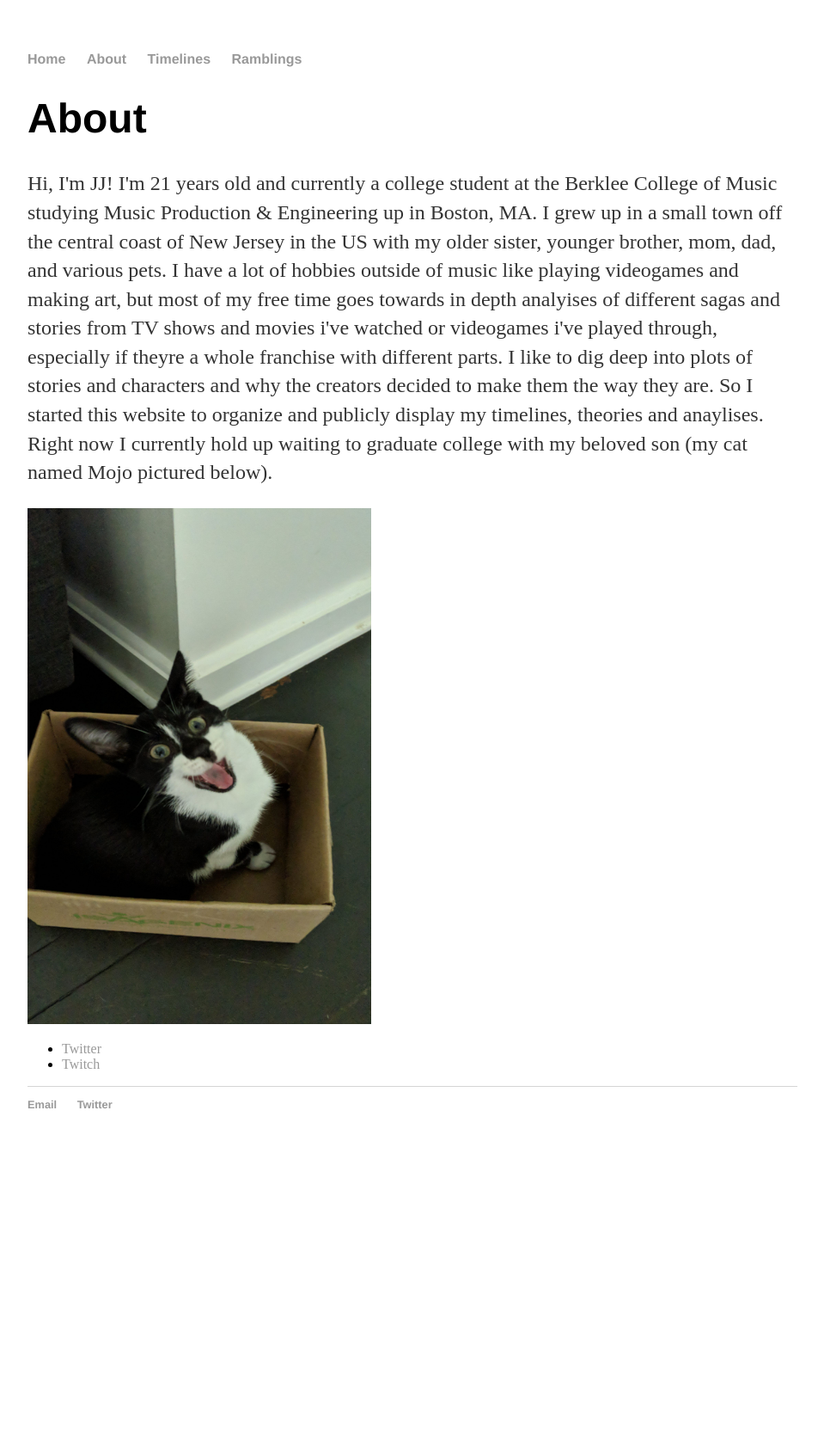
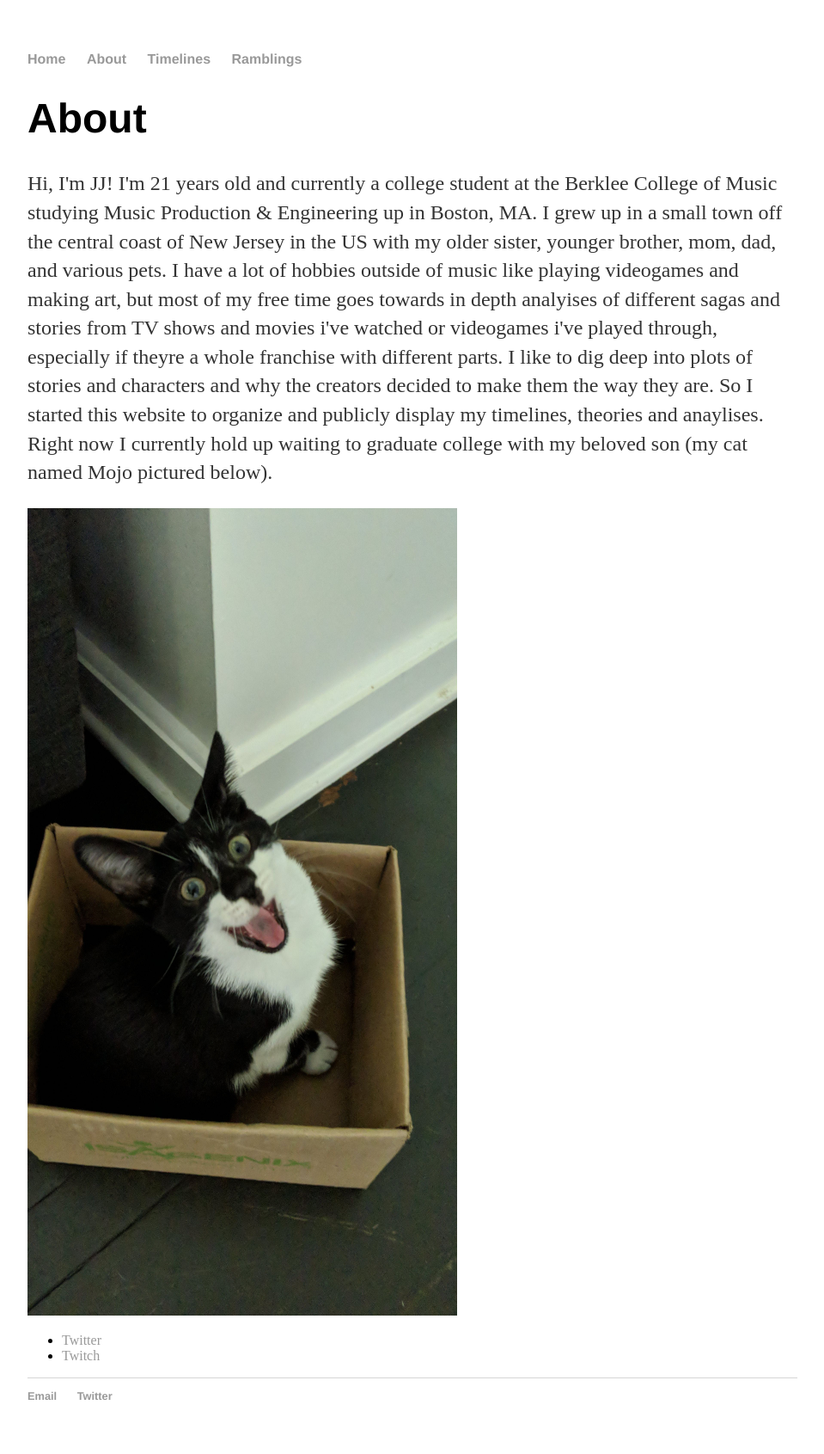
Before and after one commit to JJQuin99/JJQuin99.github.io, a Jekyll site: the page built from about/index.html, in a window 1280 px wide. Shown: the whole page at 86% size, without its empty margins (160-1119 px from the left). Built offline with Jekyll 4.4.1, drawn with Linux system fonts in a browser that asks for light colours; Markdown is read by kramdown in place of the engine named in the settings; before the commit the page ends 1352 px from its top, so only the background shows below that.

Commit message:
pic size

```diff
--- a/about/index.html
+++ b/about/index.html
@@ -6,7 +6,7 @@ title: About Me
 		<div class="about">
 			<h1>About</h1>
 			<p>Hi, I'm JJ! I'm 21 years old and currently a college student at the Berklee College of Music studying Music Production & Engineering up in Boston, MA. I grew up in a small town off the central coast of New Jersey in the US with my older sister, younger brother, mom, dad, and various pets. I have a lot of hobbies outside of music like playing videogames and making art, but most of my free time goes towards in depth analyises of different sagas and stories from TV shows and movies i've watched or videogames i've played through, especially if theyre a whole franchise with different parts. I like to dig deep into plots of stories and characters and why the creators decided to make them the way they are. So I started this website to organize and publicly display my timelines, theories and anaylises. Right now I currently hold up waiting to graduate college with my beloved son (my cat named Mojo pictured below).</p>
-			<img src="https://github.com/JJQuin99/JJQuin99.github.io/blob/884bdc3b68e286b05604e6a53885a0aefaa97532/about/IMG_0739.JPG" width="400" height="600" alt="Mojo">			<ul class="contacts">
+			<img src="https://github.com/JJQuin99/JJQuin99.github.io/blob/884bdc3b68e286b05604e6a53885a0aefaa97532/about/IMG_0739.JPG" width="500" height="939" alt="Mojo">			<ul class="contacts">
 				<li><a href="https://twitter.com/azuris99_">Twitter</a></li>
 				<li><a href="https://www.twitch.tv/azuris99">Twitch<a></li>
 				</ul>
```
